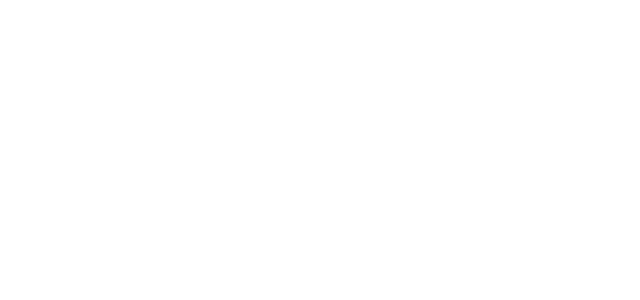
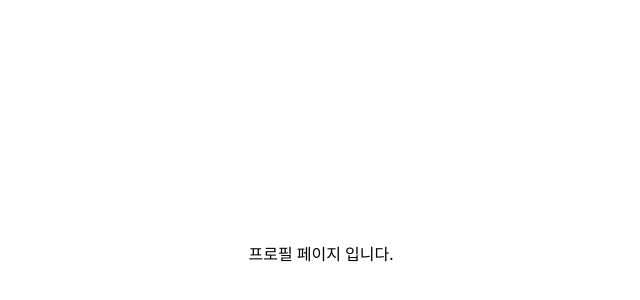
Before and after one commit to wjsehdud777/mbti-test-assignment, a React (Vite) app: page /profile in a window 1280 px wide. Before the commit this address had no page. Shown: the part 146-446 px from the top of the page, without its empty margins (319-959 px from the left). Built offline with nearby package versions, Linux system fonts and the light colour scheme.

Commit message:
Project: 프로필 페이지 추가 및 로그인 경로 수정: SignIn에 사용자 상태 전달, 회원가입 후 경로를 SignIn으로 변경

```diff
--- a/src/App.jsx
+++ b/src/App.jsx
@@ -3,13 +3,17 @@ import { Route, Routes } from "react-router-dom";
 import Home from "./pages/Home";
 import SignUp from "./pages/Signup";
 import SignIn from "./pages/Signin";
+import Profile from "./pages/Profile";
 
 const App = () => {
+  const [user, setUser] = React.useState(null);
+
   return (
     <Routes>
       <Route path="/" element={<Home />} />
       <Route path="/signup" element={<SignUp />} />
-      <Route path="/signin" element={<SignIn />} />
+      <Route path="/signin" element={<SignIn setUser={setUser} />} />
+      <Route path="/profile" element={<Profile user={user} />} />
     </Routes>
   );
 };
--- a/src/pages/Profile.jsx
+++ b/src/pages/Profile.jsx
@@ -1,9 +1,11 @@
-import React from 'react'
+import React from "react";
 
 const Profile = () => {
   return (
-    <div>Profile</div>
-  )
-}
+    <div>
+      <h1>프로필 페이지 입니다.</h1>
+    </div>
+  );
+};
 
-export default Profile
+export default Profile;
--- a/src/pages/Signup.jsx
+++ b/src/pages/Signup.jsx
@@ -10,7 +10,7 @@ const Signup = () => {
     try {
       await register(formData);
       alert("회원가입이 완료되었습니다.");
-      navigate("/login");
+      navigate("/signin");
     } catch (error) {
       alert("회원가입에 실패했습니다.");
     }
```
